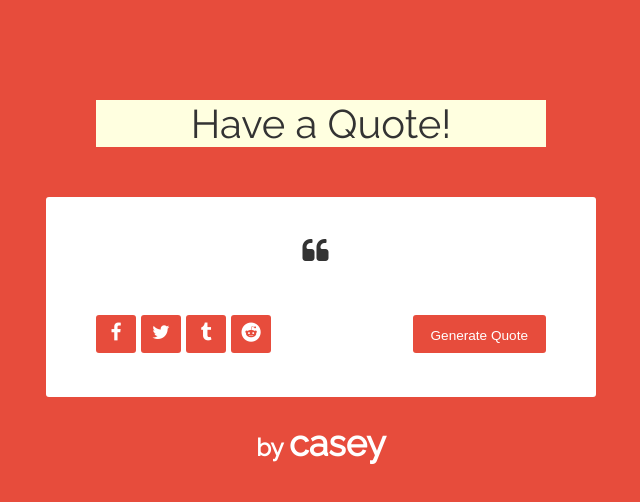
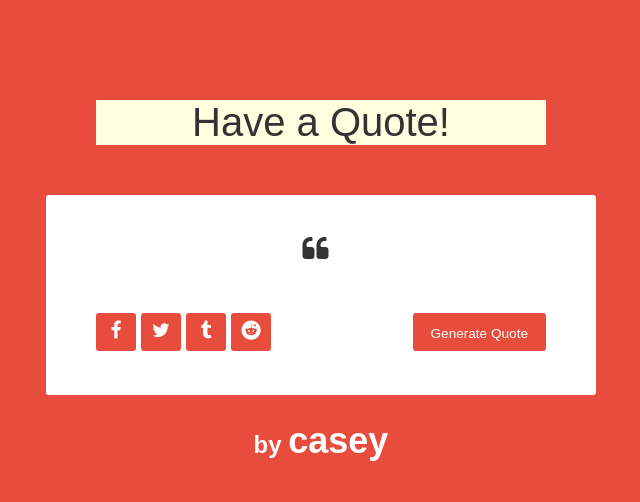
Before and after one commit to Case-y/quotes, a plain HTML site: page index.html in a window 1280 px wide. Shown: the whole page, without its empty margins (319-959 px from the left). Drawn offline with nearby package versions, Linux system fonts and the light colour scheme; no server answers.

Commit message:
Update index.css

```diff
--- a/index.css
+++ b/index.css
@@ -1,10 +1,3 @@
-@import url(http://fonts.googleapis.com/css?family=Raleway:400,50);
-* {
-  margin: 0;
-  padding: 0;
-  list-style: none;
-  vertical-align: baseline;
-}
 
 div {
   position: relative;
```
